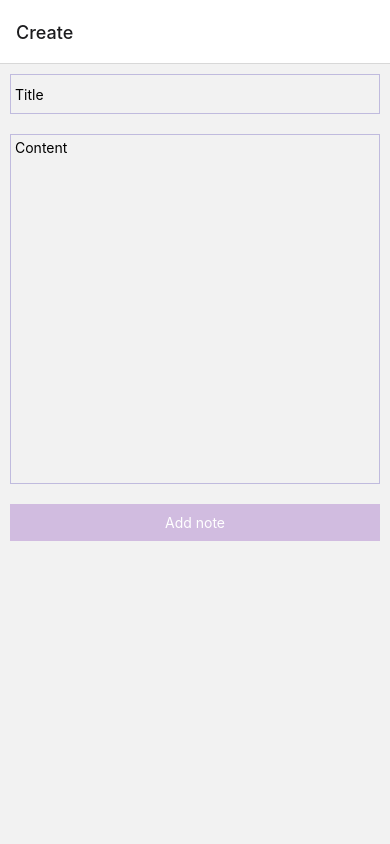
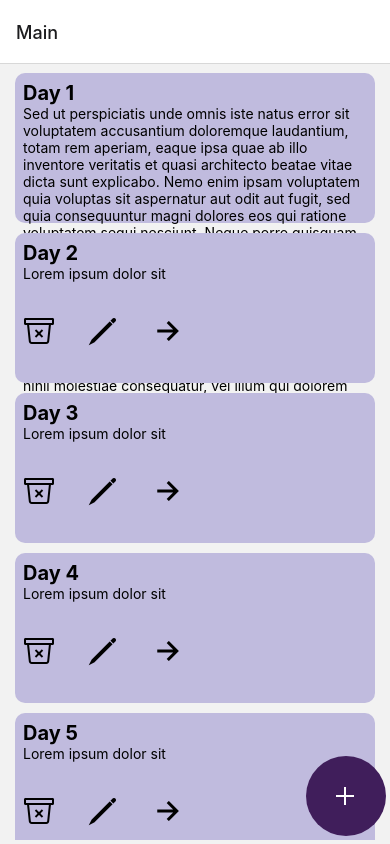
Before and after one commit to CalvinP4/react-demo, a React Native app in the folder todo-list/: screen / in a window 390 px wide. Built offline with nearby package versions, Linux system fonts and the light colour scheme.

Commit message:
[Part 3]Todo list - wire up the create button

```diff
--- a/todo-list/App.js
+++ b/todo-list/App.js
@@ -31,7 +31,7 @@ export default function App() {
 
   return (
     <NavigationContainer>
-      <Stack.Navigator initialRouteName="Create">
+      <Stack.Navigator initialRouteName="Main">
         <Stack.Screen name="Main">
           {(props) => <MainScreen {...props} GlobalState={GlobalState} />}
         </Stack.Screen>
--- a/todo-list/src/components/CreateButton.jsx
+++ b/todo-list/src/components/CreateButton.jsx
@@ -2,9 +2,9 @@ import React from "react";
 import { TouchableOpacity, StyleSheet } from "react-native";
 import Ionicons from "@expo/vector-icons/Ionicons";
 
-export default function CreateButton() {
+export default function CreateButton({ onPress }) {
   return (
-    <TouchableOpacity style={styles.createButton}>
+    <TouchableOpacity style={styles.createButton} onPress={onPress}>
       <Ionicons name="add" size={32} color="white" />
     </TouchableOpacity>
   );
--- a/todo-list/src/screens/MainScreen.jsx
+++ b/todo-list/src/screens/MainScreen.jsx
@@ -3,10 +3,13 @@ import { ScrollView } from "react-native";
 import CreateButton from "../components/CreateButton";
 
 export default function MainScreen({ navigation, GlobalState }) {
+  const navigateToViewNoteScreen = (id) => {
+    navigation.navigate("Note", { id });
+  };
 
- const navigateToViewNoteScreen = (id) => {
-    navigation.navigate("Note", {id});
- }
+  const navigateToCreateNoteScreen = () => {
+    navigation.navigate("Create");
+  };
 
   return (
     <>
@@ -21,7 +24,7 @@ export default function MainScreen({ navigation, GlobalState }) {
           />
         ))}
       </ScrollView>
-      <CreateButton />
+      <CreateButton onPress={navigateToCreateNoteScreen} />
     </>
   );
 }
```
